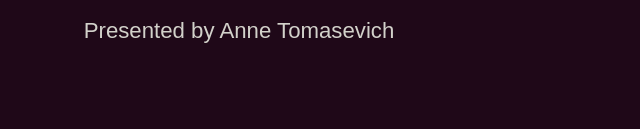
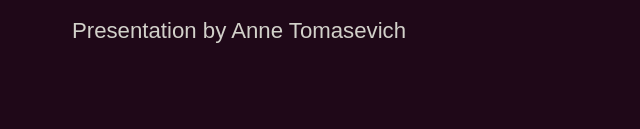
Before and after one commit to AnneTee/create-a-custom-theme-d8, a website: page index.html in a window 1280 px wide. Shown: the part 655-784 px from the top of the page, 401-1041 px from the left. Drawn offline with Linux system fonts and the light colour scheme.

Commit message:
Update presentation attribution

```diff
--- a/index.html
+++ b/index.html
@@ -44,7 +44,7 @@
 					<h1>Building a custom theme in Drupal 8</h1>
 					<h3>Based on the Classy base theme</h3>
 					<p class="centered">
-						<small>Presented by Anne Tomasevich</small>
+						<small>Presentation by Anne Tomasevich</small>
 					</p>
 				</section>
 
```
